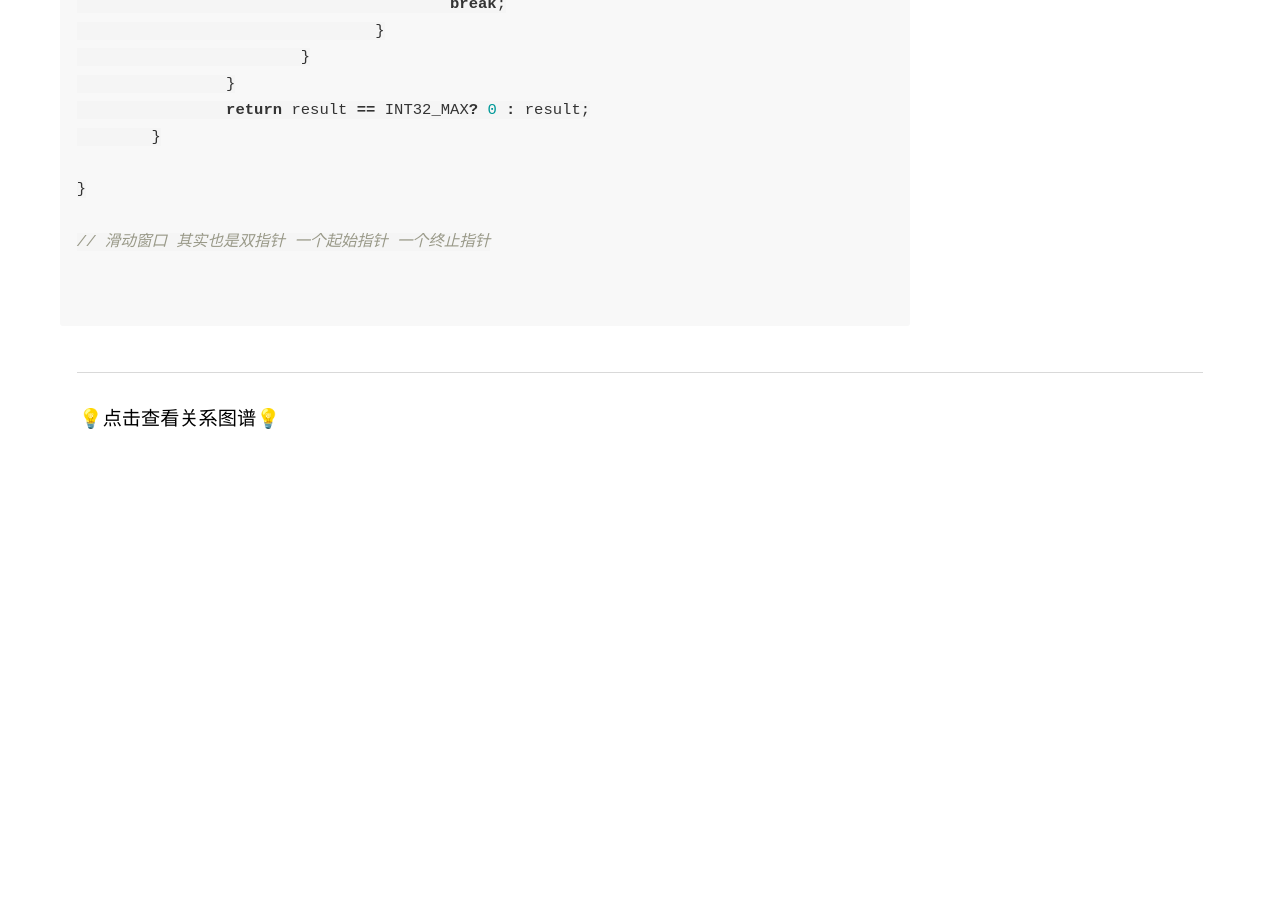
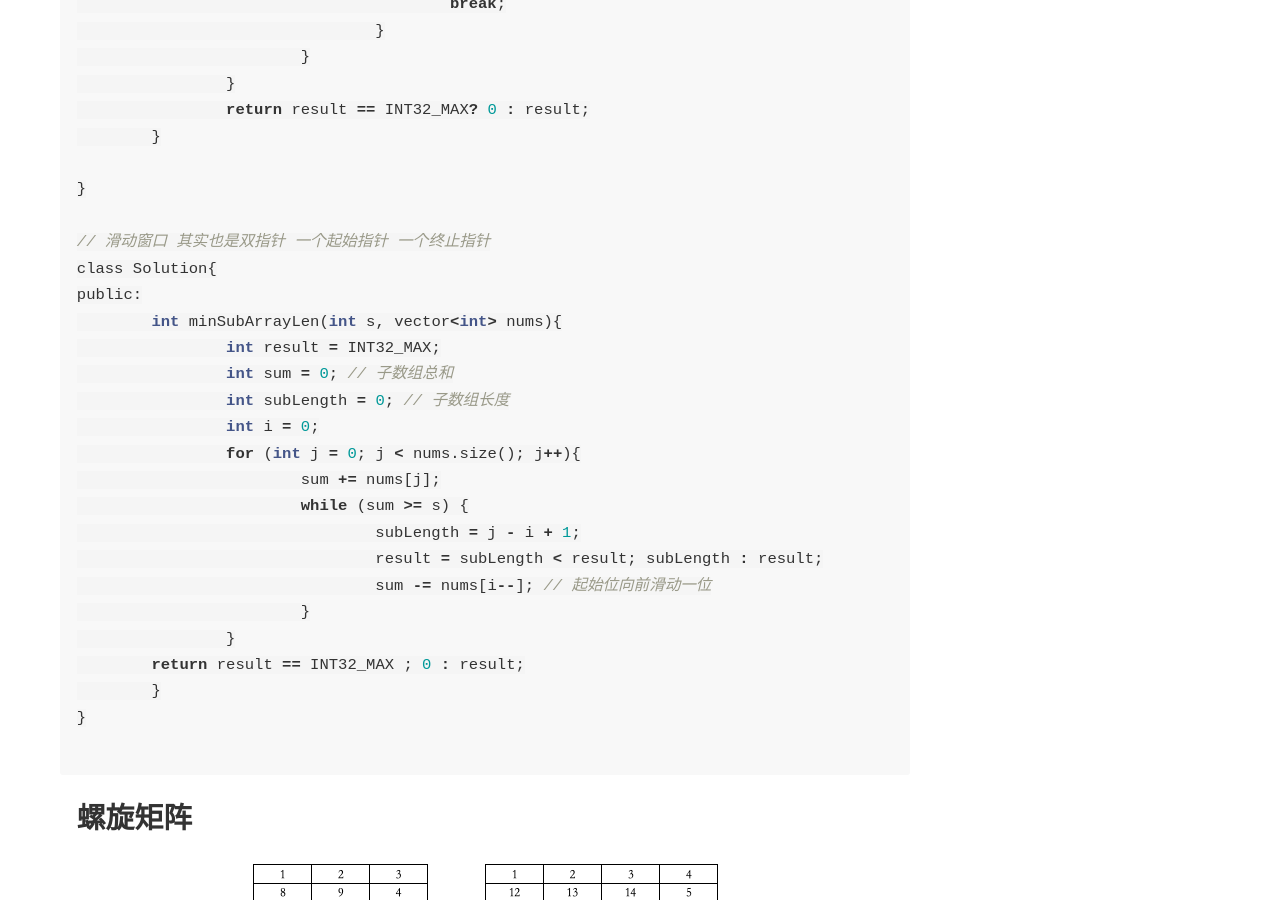
Before and after one commit to wingowen/digital-garden-jekyll, a Jekyll site: the page built from _notes/算法.md, in a window 1280 px wide and 900 px high, scrolled down 4454 px. Built offline with Jekyll 4.4.1, drawn with Linux system fonts in a browser that asks for light colours; before the commit the page ends 5001 px from its top, so only the background shows below that; some of the changed text lies outside the part shown.

Commit message:
vault backup: 2024-08-28 16:35:58

````diff
--- a/_notes/算法.md
+++ b/_notes/算法.md
@@ -164,6 +164,36 @@ public:
 }
 
 // 滑动窗口 其实也是双指针 一个起始指针 一个终止指针
+class Solution{
+public:
+	int minSubArrayLen(int s, vector<int> nums){
+		int result = INT32_MAX;
+		int sum = 0; // 子数组总和
+		int subLength = 0; // 子数组长度
+		int i = 0;
+		for (int j = 0; j < nums.size(); j++){
+			sum += nums[j];
+			while (sum >= s) {
+				subLength = j - i + 1;
+				result = subLength < result; subLength : result;
+				sum -= nums[i--]; // 起始位向前滑动一位
+			}
+		}
+	return result == INT32_MAX ; 0 : result;
+	}
+}
+
+```
+
+## 螺旋矩阵
+
+![](assets/images/算法-1.png)
+
+**循环要保证一致性**。每画一条边都要坚持一致的左闭右开，或者左开右闭的原则，这样这一圈才能按照统一的规则画下来。
+
+```c
+// 左开右闭 n 为奇数需要给中间单独赋值
+
 
 
 ```
````
Also changed, not shown: _notes/Flink-面经.md (+11 -1 lines), _notes/Spark-面经.md (+1 -0 lines), assets/images/算法-1.png (added).
